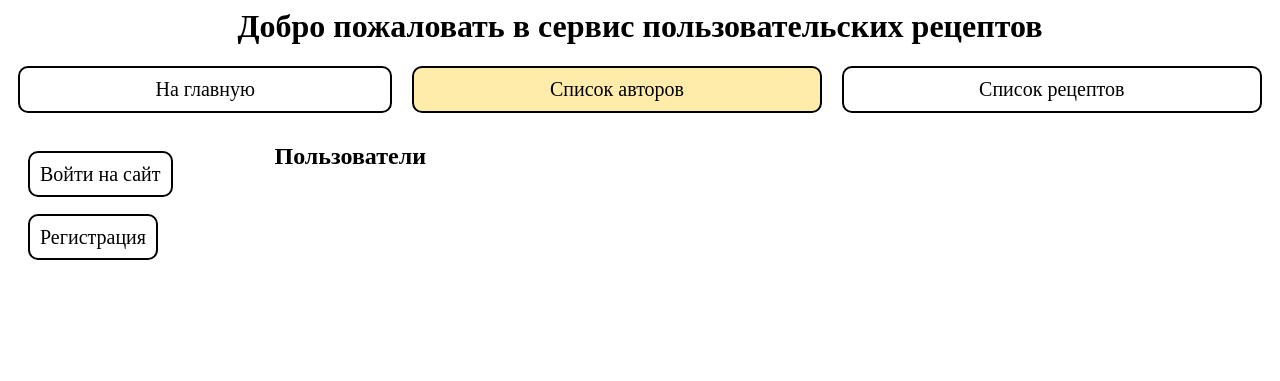
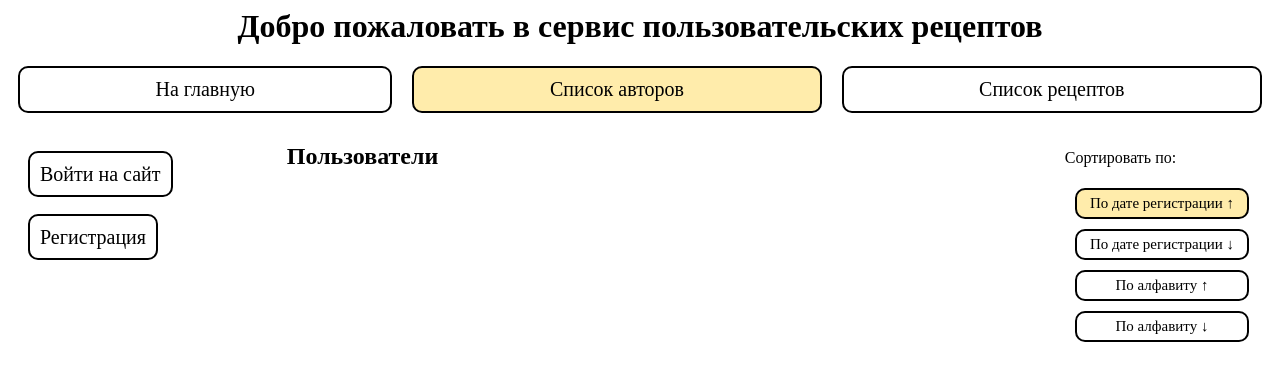
Before and after one commit to Odyvia42/UsersRecipes-Django, a Django app: page /users/ in a window 1280 px wide. Shown: the top 381 px of the page. Run offline with Django 4.2, Linux system fonts and the light colour scheme.

Commit message:
Реализована сортировка списка пользователей по дате регистрации и по алфавиту (по возрастанию и убыванию), сортировка по умолчанию - по дате регистрации, по возрастанию.

```diff
--- a/recipeblog/static/recipeblog/user-list.css
+++ b/recipeblog/static/recipeblog/user-list.css
@@ -92,3 +92,45 @@ border: 5px solid #00ec9e;
 .userlogin:active {
 background-color: #00ec9e;
 }
+
+/* Кнопки сортировки */
+
+.sorting {
+display: flex;
+flex-direction: column;
+flex-wrap: nowrap;
+height: fit-content;
+margin-top: 10px;
+margin-left: 10px;
+margin-right: 10px;
+}
+
+
+.button-sort {
+width: 90%;
+height: auto;
+font-size: 15px;
+padding: 5px;
+margin-top: 5px;
+margin-bottom: 5px;
+}
+
+.button-sort:hover,
+.button-sort:focus {
+border: 5px solid #00ec9e;
+}
+
+.current-sort {
+background-color: #ffecab;
+}
+
+a.currentsort:link {
+background-color: #ffecab;
+}
+
+a.current-sort:visited {
+background-color: #ffecab;
+}
+
+.button-sort:active {
+background-color: #00ec9e;
--- a/recipeblog/templates/index.html
+++ b/recipeblog/templates/index.html
@@ -38,11 +38,12 @@
         {% endblock %}
     </div>
 
-    <div class="content misc">
-        {% block misc %}
+   <div class="sorting">
+       {% block misc %}
 
-        {% endblock %}
+       {% endblock %}
     </div>
-</section>
+    </section>
+
 </body>
 </html>
--- a/recipeblog/templates/user-list.html
+++ b/recipeblog/templates/user-list/user-list-sort-by-username-asc.html
@@ -14,7 +14,7 @@
 {% block content %}
 
     <h2>Пользователи</h2>
-    {% for user in user_list %}
+    {% for user in users %}
         <h3> <a href="{{ user.get_absolute_url }}">{{ user.username }} </a></h3>
         <p> Дата регистрации: {{ user.registration_date }} | Последнее обновление профиля: {{ user.update_date }} |
             {% if user.status == 'AC' %}
@@ -29,5 +29,15 @@
 {% endblock %}
 
 {% block misc %}
-
+<p>Сортировать по:</p>
+<a href=" {% url 'user-list' %} "
+   class="button button-sort sort-by-reg-date-asc">По дате регистрации ↑</a>
+<a href=" {% url 'sort-users-by-reg-date-desc' %} "
+   class="button button-sort sort-by-reg-date-desc">
+    По дате регистрации ↓</a>
+<a href=" {% url 'sort-users-by-username-asc' %} "
+   class="button button-sort current-sort sort-by-username-asc">
+    По алфавиту ↑</a>
+<a href=" {% url 'sort-users-by-username-desc' %} "
+   class="button button-sort sort-by-username-asc">По алфавиту ↓</a>
 {% endblock %}
--- /dev/null
+++ b/recipeblog/templates/user-list/user-list.html
@@ -0,0 +1,44 @@
+{% extends 'index.html' %}
+
+{% block styles %}
+{% load static %}
+    <link rel="stylesheet" href=" {% static 'recipeblog/user-list.css'%}">
+{% endblock %}
+
+    {% block homebutton %}
+    <a href=" {% url 'home' %} " class="button">На главную</a>
+    {% endblock %}
+
+
+
+{% block content %}
+
+    <h2>Пользователи</h2>
+    {% for user in user_list %}
+        <h3> <a href="{{ user.get_absolute_url }}">{{ user.username }} </a></h3>
+        <p> Дата регистрации: {{ user.registration_date }} | Последнее обновление профиля: {{ user.update_date }} |
+            {% if user.status == 'AC' %}
+                Активен
+            {% else %}
+                Заблокирован
+            {% endif %}
+        </p>
+
+    {% endfor %}
+
+{% endblock %}
+
+{% block misc %}
+
+<p>Сортировать по:</p>
+<a href=" {% url 'user-list' %} "
+   class="button button-sort current-sort sort-by-reg-date-asc">По дате регистрации ↑</a>
+<a href=" {% url 'sort-users-by-reg-date-desc' %} "
+   class="button button-sort sort-by-reg-date-desc">
+    По дате регистрации ↓</a>
+<a href=" {% url 'sort-users-by-username-asc' %} "
+   class="button button-sort sort-by-username-asc">По алфавиту ↑</a>
+<a href=" {% url 'sort-users-by-username-desc' %} "
+   class="button button-sort sort-by-username-asc">По алфавиту ↓</a>
+
+{% endblock %}
--- a/recipeblog/urls.py
+++ b/recipeblog/urls.py
@@ -10,4 +10,8 @@ urlpatterns=[
     path('accounts/', include('django.contrib.auth.urls')),
     path('register_user/', views.register_user, name='register_user'),
     path('users/<int:pk>/my-profile/', views.show_current_user_profile, name='my-profile'),
+    path('users-sort-by-reg-date-desc/', views.sort_user_list_by_reg_date_desc, name='sort-users-by-reg-date-desc'),
+    path('users-sort-by-username-asc/', views.sort_user_list_by_username_asc, name='sort-users-by-username-asc'),
+    path('users-sort-by-username-desc', views.sort_user_list_by_username_desc, name='sort-users-by-username-desc'),
+
 ]
--- a/recipeblog/views.py
+++ b/recipeblog/views.py
@@ -1,4 +1,5 @@
 from django.contrib.auth import authenticate
+from django.db.models import F
 from django.shortcuts import render, redirect
 from django.http import HttpRequest, HttpResponse, request
 from django.views import generic
@@ -20,7 +21,7 @@ def index(request: HttpRequest):
 class UserListView(ListView):
     model = User
     context_object_name = 'user_list'
-    template_name = 'user-list.html'
+    template_name = 'user-list/user-list.html'
 
 class UserDetailView(generic.DetailView):
     model = User
@@ -52,4 +53,16 @@ def register_user(request):
 def show_current_user_profile(request, pk):
     current_user = User.objects.filter(id = pk).get()
     my_recipes = Recipe.objects.filter(id = current_user.id)
-    return render(request, 'my-profile.html', {'my_recipes':my_recipes})
+    return render(request, 'my-profile.html', {'my_recipes': my_recipes})
+
+def sort_user_list_by_reg_date_desc(request):
+    users = User.objects.order_by(F('registration_date').desc())
+    return render(request, 'user-list/user-list-sort-by-reg-date-desc.html', {'users': users})
+
+def sort_user_list_by_username_asc(request):
+    users = User.objects.order_by(F('username').asc())
+    return render(request, 'user-list/user-list-sort-by-username-asc.html', {'users': users})
+
+def sort_user_list_by_username_desc(request):
+    users = User.objects.order_by(F('username').desc())
+    return render(request, 'user-list/user-list-sort-by-username-desc.html', {'users': users})
```
Also changed, not shown: recipeblog/templates/user-list/user-list-sort-by-reg-date-desc.html (added, +42 -0 lines), recipeblog/templates/user-list/user-list-sort-by-username-desc.html (added, +42 -0 lines).
